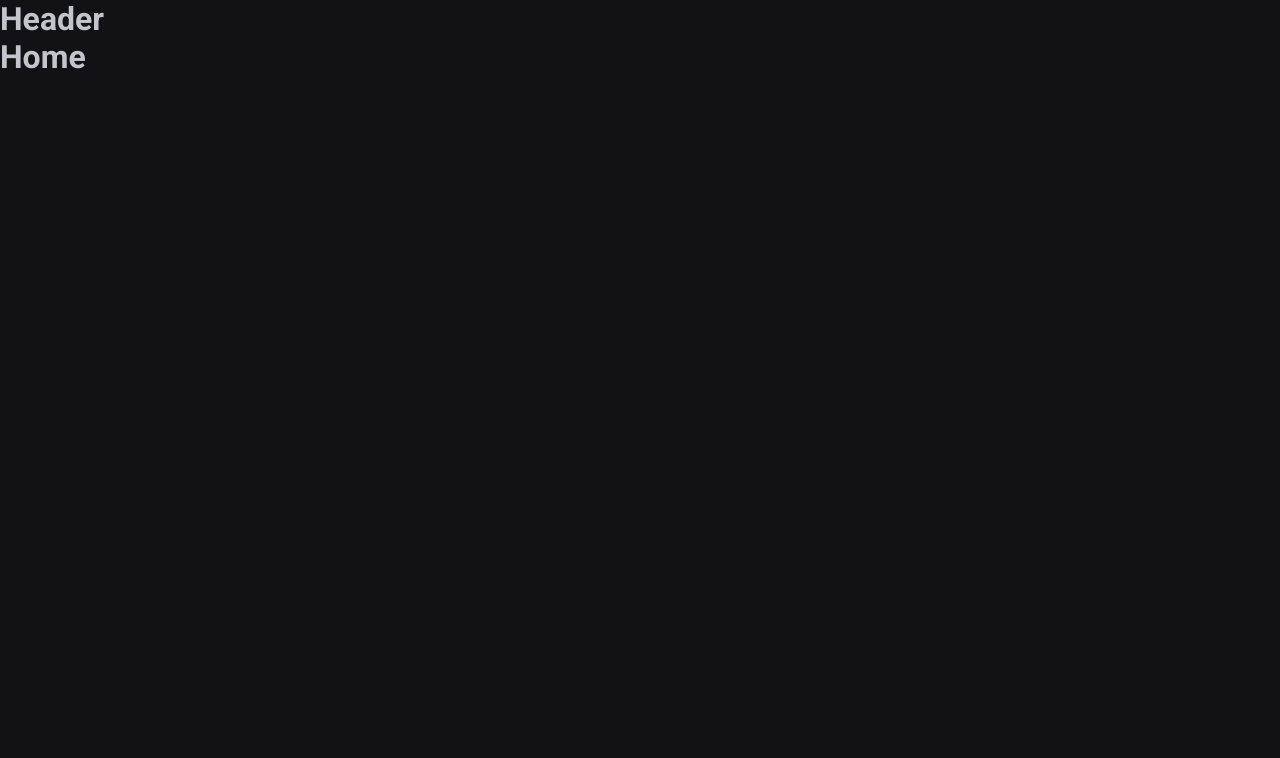
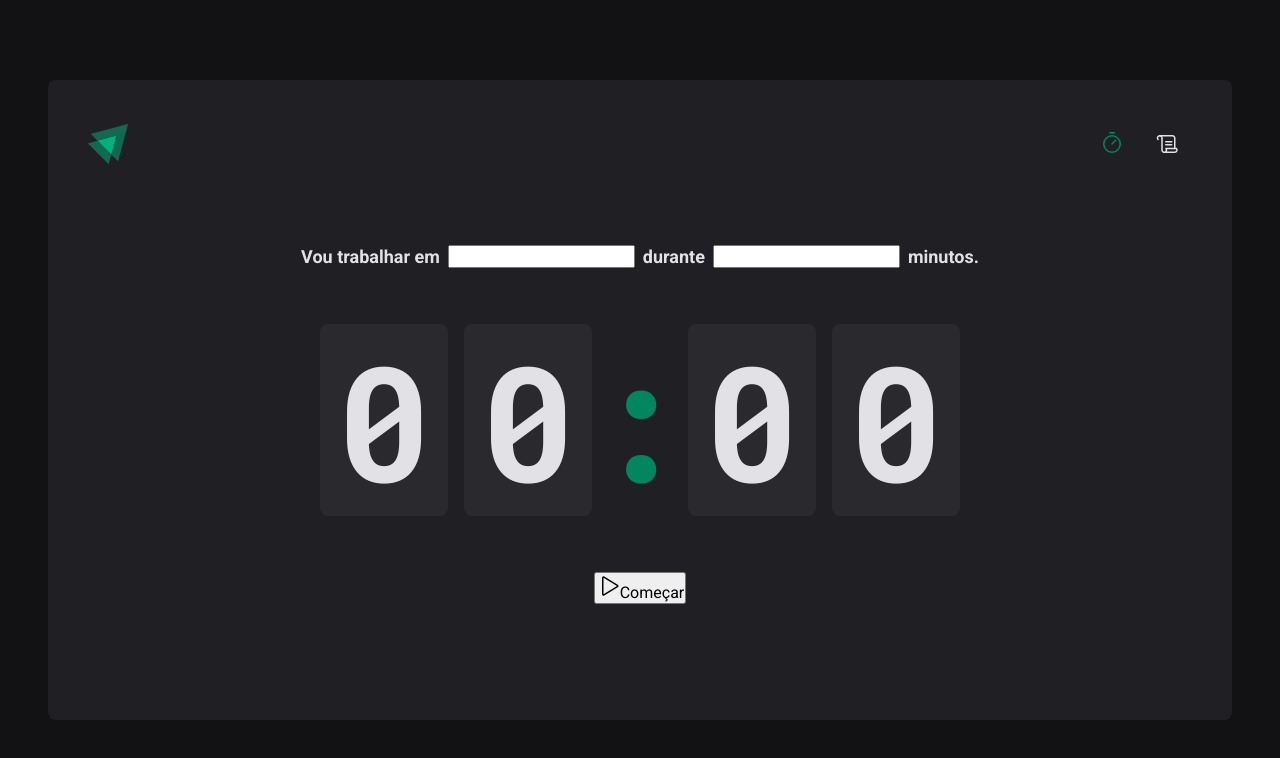
Before and after one commit to GabrielFer02/react-timer, a React (Vite) app: page / in a window 1280 px wide. Shown: the top 758 px of the page. Built offline with nearby package versions, Linux system fonts and the light colour scheme.

Commit message:
implemented home content and styles

```diff
--- a/package.json
+++ b/package.json
@@ -10,6 +10,7 @@
     "preview": "vite preview"
   },
   "dependencies": {
+    "phosphor-react": "^1.4.1",
     "react": "^19.0.0",
     "react-dom": "^19.0.0",
     "react-router-dom": "^7.5.1"
--- a/src/Router.tsx
+++ b/src/Router.tsx
@@ -1,7 +1,7 @@
 import { Routes, Route } from 'react-router-dom';
-import { Home } from './pages/Home';
+import { Home } from './pages/Home/Home';
 import { History } from './pages/History';
-import { DefaultLayout } from './layouts/DefaultLayout';
+import { DefaultLayout } from './layouts/DefaultLayout/DefaultLayout';
 
 export function Router() {
   return (
--- a/src/components/Header.tsx
+++ /dev/null
@@ -1,3 +0,0 @@
-export function Header() {
-  return <h1>Header</h1>
-}
--- /dev/null
+++ b/src/components/Header/Header.module.css
@@ -0,0 +1,29 @@
+.header-container {
+  display: flex;
+  align-items: center;
+  justify-content: space-between;
+}
+
+nav {
+  display: flex;
+  gap: 0.5rem;
+}
+
+nav a {
+  width: 3rem;
+  height: 3rem;
+  display: flex;
+  justify-content: center;
+  align-items: center;
+  color: var(--gray-100);
+  border-top: 3px solid transparent;
+  border-bottom: 3px solid transparent;
+}
+
+nav a:hover {
+  border-bottom-color: var(--green-500);
+}
+
+nav a:global(.active) {
+  color: var(--green-500);
+}
--- /dev/null
+++ b/src/components/Header/Header.tsx
@@ -0,0 +1,20 @@
+import style from './Header.module.css';
+import logo from '../../assets/Logo.svg';
+import { Timer, Scroll } from 'phosphor-react';
+import { NavLink } from 'react-router-dom';
+
+export function Header() {
+  return (
+    <header className={style['header-container']}>
+      <img src={logo} alt='' />
+      <nav>
+        <NavLink to='/' title='Timer'>
+          <Timer size={24} />
+        </NavLink>
+        <NavLink to='/history' title='Histórico'>
+          <Scroll size={24} />
+        </NavLink>
+      </nav>
+    </header>
+  );
+}
--- a/src/layouts/DefaultLayout.tsx
+++ /dev/null
@@ -1,11 +0,0 @@
-import { Outlet } from 'react-router-dom';
-import { Header } from '../components/Header';
-
-export function DefaultLayout() {
-  return (
-    <div>
-      <Header />
-      <Outlet />
-    </div>
-  );
-}
--- /dev/null
+++ b/src/layouts/DefaultLayout/DefaultLayout.module.css
@@ -0,0 +1,10 @@
+.layout-container {
+  max-width: 74rem;
+  height: calc(100vh - 10rem);
+  margin: 5rem auto;
+  padding: 2.5rem;
+  background: var(--gray-800);
+  border-radius: 8px;
+  display: flex;
+  flex-direction: column;
+}
--- /dev/null
+++ b/src/layouts/DefaultLayout/DefaultLayout.tsx
@@ -0,0 +1,12 @@
+import { Outlet } from 'react-router-dom';
+import style from "./DefaultLayout.module.css";
+import { Header } from '../../components/Header/Header';
+
+export function DefaultLayout() {
+  return (
+    <div className={style['layout-container']}>
+      <Header />
+      <Outlet />
+    </div>
+  );
+}
--- a/src/pages/Home.tsx
+++ /dev/null
@@ -1,3 +0,0 @@
-export function Home() {
-  return <h1>Home</h1>
-}
--- /dev/null
+++ b/src/pages/Home/Home.module.css
@@ -0,0 +1,50 @@
+.home-container {
+  display: flex;
+  flex: 1;
+  flex-direction: column;
+  align-items: center;
+  justify-content: center;
+}
+
+.home-container form {
+  display: flex;
+  flex-direction: column;
+  align-items: center;
+  gap: 3.5rem;
+}
+
+.form-container {
+  width: 100%;
+  display: flex;
+  align-items: center;
+  justify-content: center;
+  gap: 0.5rem;
+  color: var(--gray-100);
+  font-size: 1.125rem;
+  font-weight: bold;
+  flex-wrap: wrap;
+}
+
+.countdown-container {
+  font-family: 'Roboto Mono', monospace;
+  font-size: 10rem;
+  line-height: 8rem;
+  color: var(--gray-100);
+  display: flex;
+  gap: 1rem;
+}
+
+.countdown-container span {
+  background: var(--gray-700);
+  padding: 2rem 1rem;
+  border-radius: 8px;
+}
+
+.separator {
+  padding: 2rem 0;
+  color: var(--green-500);
+  width: 4rem;
+  overflow: hidden;
+  display: flex;
+  justify-content: center;
+}
--- /dev/null
+++ b/src/pages/Home/Home.tsx
@@ -0,0 +1,33 @@
+import { Play } from 'phosphor-react';
+import style from "./Home.module.css";
+
+export function Home() {
+  return (
+    <main className={style['home-container']}>
+      <form action=''>
+        <div className={style['form-container']}>
+          <label htmlFor='task'>Vou trabalhar em</label>
+          <input id='task' />
+
+          <label htmlFor='minutesAmount'>durante</label>
+          <input type='number' id='minutesAmount' />
+
+          <span>minutos.</span>
+        </div>
+
+        <div className={style['countdown-container']}>
+          <span>0</span>
+          <span>0</span>
+          <div className={style.separator}>:</div>
+          <span>0</span>
+          <span>0</span>
+        </div>
+
+        <button type='submit'>
+          <Play size={24}/>
+          Começar
+        </button>
+      </form>
+    </main>
+  );
+}
--- a/src/style/global.css
+++ b/src/style/global.css
@@ -34,6 +34,7 @@
 body {
   background: var(--gray-900);
   color: var(--gray-300);
+  -webkit-font-smoothing: antialiased;
 }
 
 body, input, textarea, button {
```
Also changed, not shown: src/assets/Logo.svg (added), 1 other file (tests, documents, lock files or other folders).
